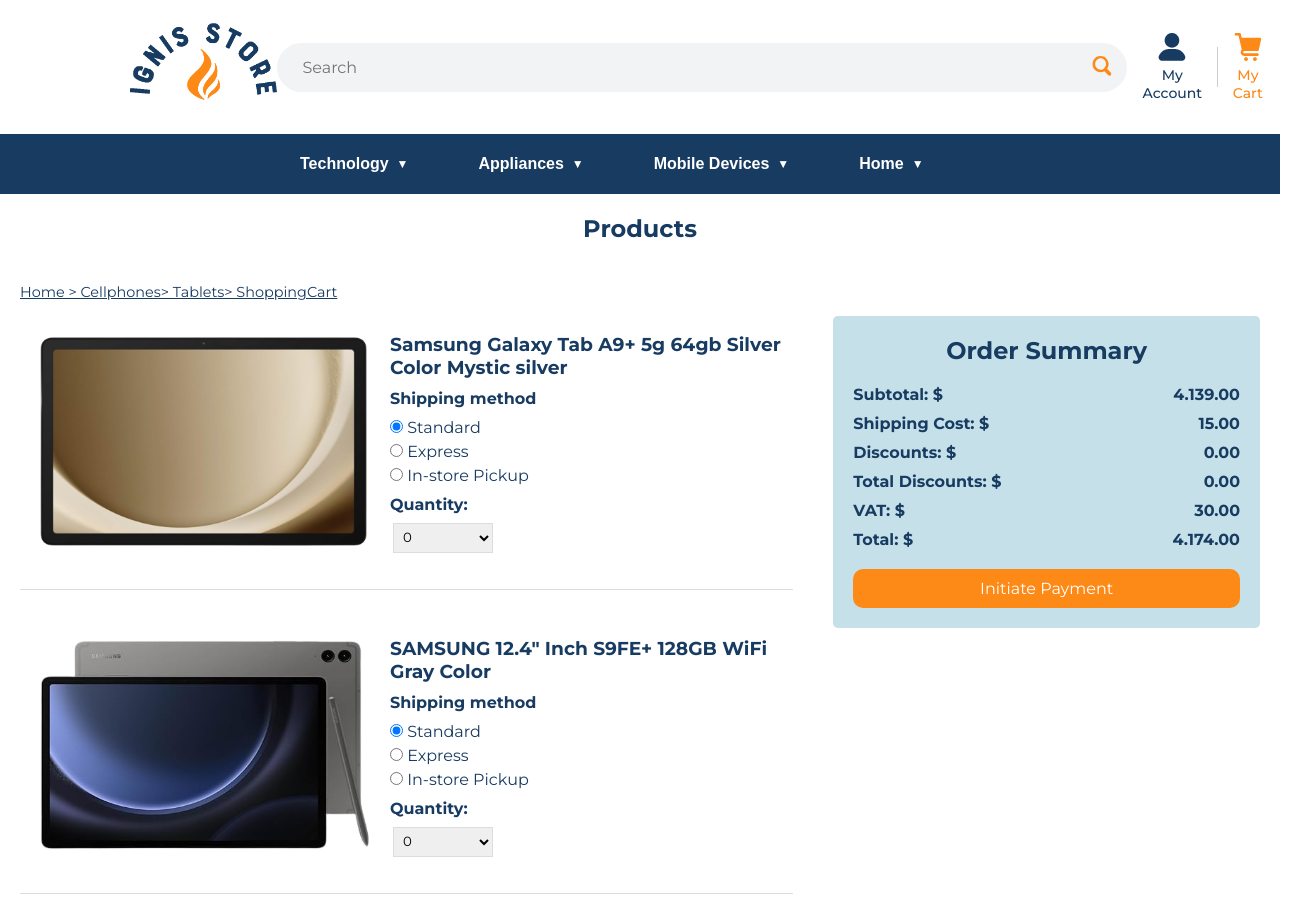
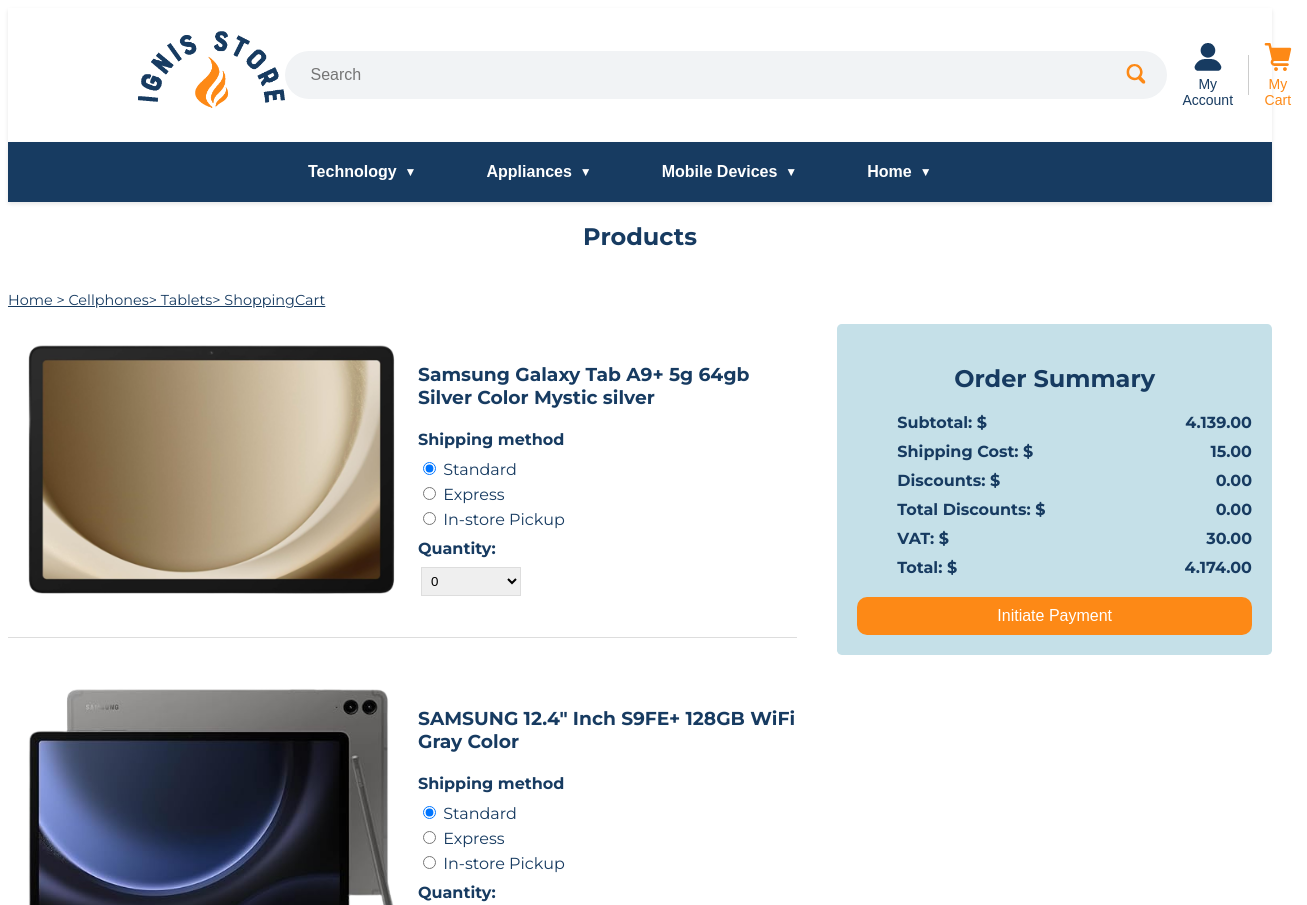
Before and after one commit to Ignis-Uninorte/PG-MVP1, a plain HTML site: page cart.html in a window 1280 px wide. Shown: the top 905 px of the page, 1307 px wide, since content can reach past the window. Drawn offline with Linux system fonts and the light colour scheme; a web font is replaced by a local one.

Commit message:
feat(HU2004): changing main styles

```diff
--- a/styles.css
+++ b/styles.css
@@ -2,15 +2,6 @@
 @import url('https://fonts.googleapis.com/css2?family=Montserrat:ital,wght@0,100..900;1,100..900&display=swap');
 @import url('https://fonts.googleapis.com/css2?family=SUSE:wght@100..800&display=swap');
 
-
-
-* {
-    font-family: 'Montserrat', sans-serif; /* Aplica Montserrat a todo */
-    box-sizing: border-box;
-    margin: 0;
-    padding: 0;
-
-}
 
 .home-body {
     font-family: "Montserrat", sans-serif;
@@ -36,6 +27,15 @@ header {
 }
 
 /* Header styles */
+
+.header-body {
+    font-family: 'Montserrat', sans-serif;
+    margin: 0;
+    padding: 0;
+    background-color: #f4f6f9;
+    color: #333;
+}
+
 .header-container {
     display: flex;
     justify-content: space-between;
@@ -458,11 +458,14 @@ nav.breadcrumb a {
 
 /* STYLES FOT SHOPPING CART */
 
-
 .main-sc {
+    font-family: 'Montserrat', sans-serif; /* Aplica Montserrat a todo */
     color:  #173B61;
     padding: 20px;
     background-color: white ;
+    box-sizing: border-box;
+    margin: 0;
+    padding: 0;
 }
 .main-sc h2{
     margin-bottom: 40px;
```
